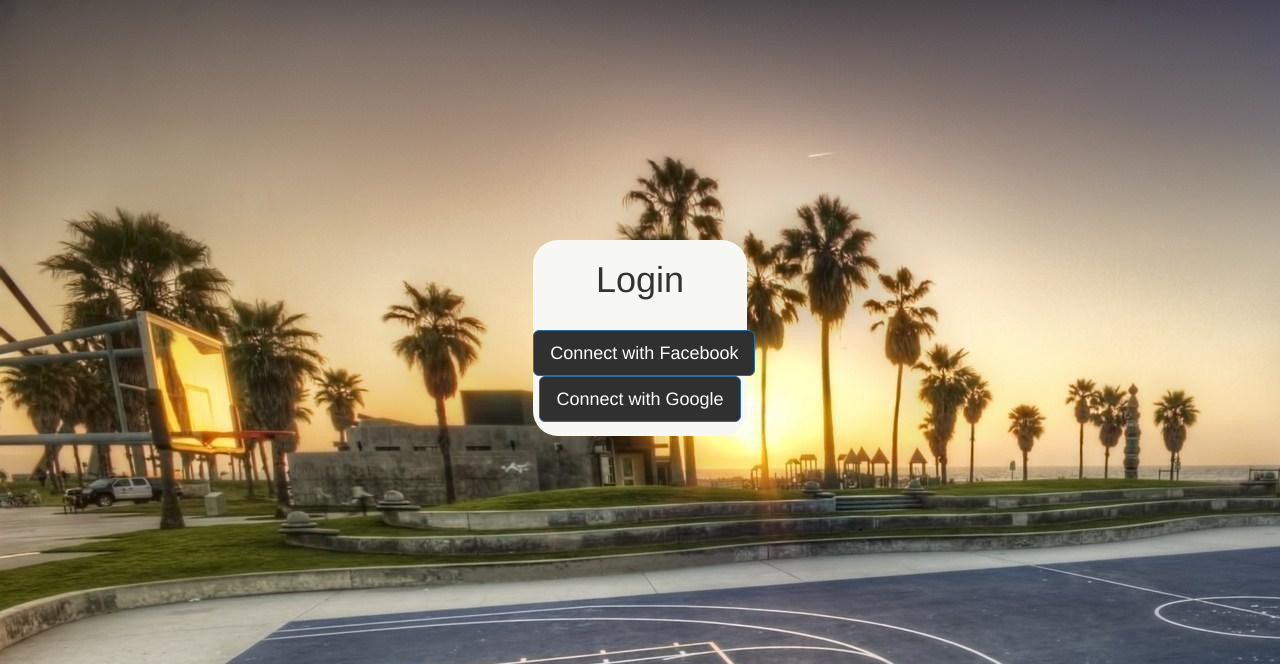
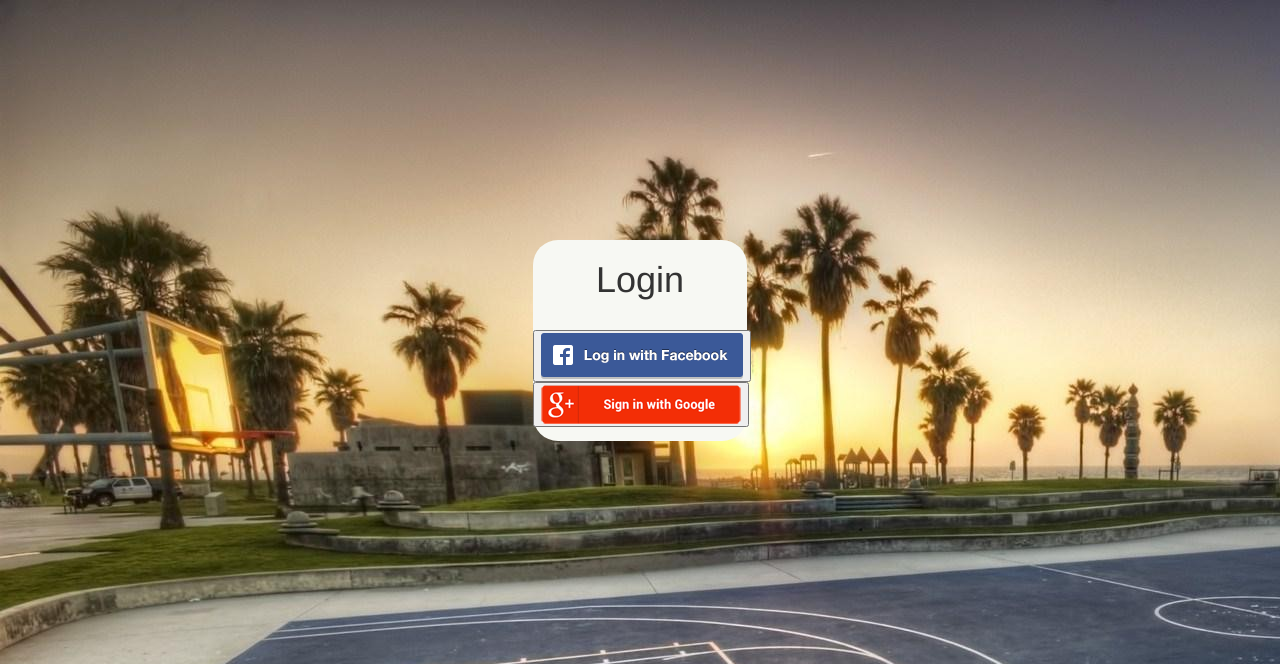
Before and after one commit to genabalos/loginvia, a CodeIgniter app: the page made by application/views/connect_view.php in a window 1280 px wide. Shown: the top 664 px of the page. Run offline with CodeIgniter, Linux system fonts and the light colour scheme; some libraries are stand-ins or nearby versions.

Commit message:
Modified buttons.

```diff
--- a/application/views/connect_view.php
+++ b/application/views/connect_view.php
@@ -1,6 +1,6 @@
 <html>
 	<head>
-		<title>Login via Facebook</title>
+		<title>Home</title>
 		<meta charset="utf-8">
 		<meta http-equiv="X-UA-Compatible" content="IE=edge">
 		<meta name="viewport" content="width=device-width, initial-scale=1">
@@ -9,8 +9,6 @@
 		<script src="<?php echo base_url('bootstrap/js/bootstrap.min.js');?>"></script>
 		<script language="JavaScript" type="text/javascript"></script>
 		<link rel="stylesheet" type="text/css" href="<? echo base_url('styles.css');?>">
-
-		<link href='http://fonts.googleapis.com/css?family=Source+Sans+Pro|Open+Sans+Condensed:300|Raleway' rel='stylesheet' type='text/css'>
 	</head>
 
 	<body style="background-image: url(<?php echo base_url('images/basketballcourt3.jpg');?>">
@@ -29,9 +27,13 @@
 
 							<?php echo form_open('login'); ?>
 								<br>
-								<button class="btn btn-lg btn-primary" value="facebook" name="connectWith" type="submit" style="background-color: #303030;">Connect with Facebook</button>
+								<button class="" value="facebook" name="connectWith" type="submit">
+									<img src="<?php echo base_url('images/loginwithfacebook.png'); ?>" class='img-resposive'>
+								</button>
 								<br>
-								<button class="btn btn-lg btn-primary" value="google" name="connectWith" type="submit" style="background-color: #303030;">Connect with Google</button>
+								<button class="" value="google" name="connectWith" type="submit">
+									<img src="<?php echo base_url('images/signinwithgoogle.png'); ?>" class='img-resposive'>
+								</button>
 							</form>
 
 						</div>
--- a/application/views/facebook_view.php
+++ b/application/views/facebook_view.php
@@ -16,7 +16,6 @@
 							echo "<p>Name : ".$name."</p>";
 							echo "<p>First Name : ".$firstName."</p>";
 							echo "<p>Last Name : ".$lastName."</p>";
-							echo "<p>Email : ".$email."</p>";
 							echo "<p>Gender : ".$gender."</p>";
 							echo "<p>Facebook URL : "."<a href=".$link." target='_blank'"."> https://www.facebook.com/".$id."</a></p>";
 						?>
```
Also changed, not shown: images/loginwithfacebook.png, images/signinwithgoogle.png (added).
